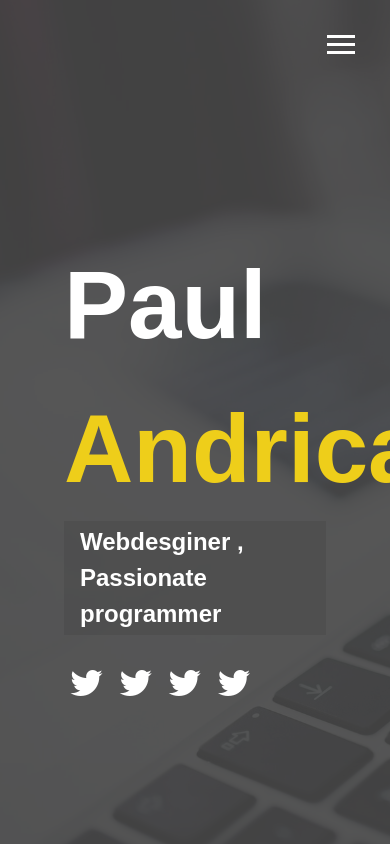
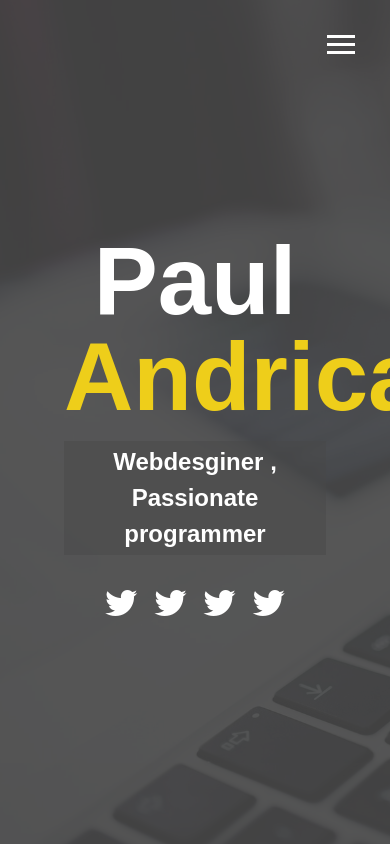
Before and after one commit to AndrPaul/portfolio, a PHP site: page /dist/index.html in a window 390 px wide. Run offline with PHP 8.4, Linux system fonts and the light colour scheme; some libraries are stand-ins or nearby versions.

Commit message:
Added media queries and made menu overlay responsive

```diff
--- a/dist/css/main.css
+++ b/dist/css/main.css
@@ -90,6 +90,37 @@
 .nav-item:nth-child(4) {
   transition-delay: 0.4s; }
 
+@media screen and (max-width: 768px) {
+  main {
+    align-items: center;
+    text-align: center; }
+    main .lg-heading {
+      line-height: 1;
+      margin-bottom: 1rem; }
+  div.menu-branding,
+  ul.menu-nav {
+    float: none;
+    width: 100%;
+    min-height: 0; }
+    div.menu-branding.show,
+    ul.menu-nav.show {
+      transform: translate3d(0, 0, 0); }
+  .menu-nav {
+    height: 75vh;
+    transform: translate3d(-100%, 0, 0);
+    font-size: 24px; }
+  .menu-branding {
+    height: 25vh;
+    transform: translate3d(100%, 0, 0); }
+    .menu-branding .portrait {
+      background: url("../img/portrait_small.jpg");
+      width: 150px;
+      height: 150px; } }
+
+@media screen and (max-width: 500px) {
+  main#home h1 {
+    margin-top: 10vh; } }
+
 * {
   box-sizing: border-box; }
 
--- a/scss/_config.scss
+++ b/scss/_config.scss
@@ -26,3 +26,26 @@ $background-opacity: 0.9;
     }
   }
 }
+
+// Media Query mixin
+
+@mixin mediaSm {
+  @media screen and (max-width: 500px) {
+    @content;
+  }
+}
+@mixin mediaMd {
+  @media screen and (max-width: 768px) {
+    @content;
+  }
+}
+@mixin mediaLg {
+  @media screen and (min-width: 769px) and (max-width: 1170px) {
+    @content;
+  }
+}
+@mixin mediaXl {
+  @media screen and (min-width: 1171px)  {
+    @content;
+  }
+}
--- /dev/null
+++ b/scss/_mobile.scss
@@ -0,0 +1,49 @@
+// Widescreens
+@include mediaXl {}
+// Desktops & Laptops
+@include mediaLg {}
+// Tablets & Small Laptops
+@include mediaMd {
+  main {
+    align-items: center;
+    text-align: center;
+
+    .lg-heading {
+      line-height: 1;
+      margin-bottom: 1rem;
+    }
+  }
+
+  div.menu-branding,
+  ul.menu-nav {
+    float: none;
+    width: 100%;
+    min-height: 0;
+
+    &.show {
+      transform: translate3d(0,0,0);
+    }
+  }
+  .menu-nav {
+    height: 75vh;
+    transform: translate3d(-100%,0,0);
+    font-size: 24px;
+
+  }
+  .menu-branding {
+    height: 25vh;
+    transform: translate3d(100%,0,0);
+
+    .portrait {
+      background: url('../img/portrait_small.jpg');
+      width: 150px;
+      height: 150px;
+    }
+  }
+}
+// Smartphones
+@include mediaSm {
+  main#home h1 {
+    margin-top: 10vh;
+  }
+}
--- a/scss/main.scss
+++ b/scss/main.scss
@@ -1,5 +1,6 @@
 @import 'config';
 @import 'menu';
+@import 'mobile';
 
 
 * {
```
